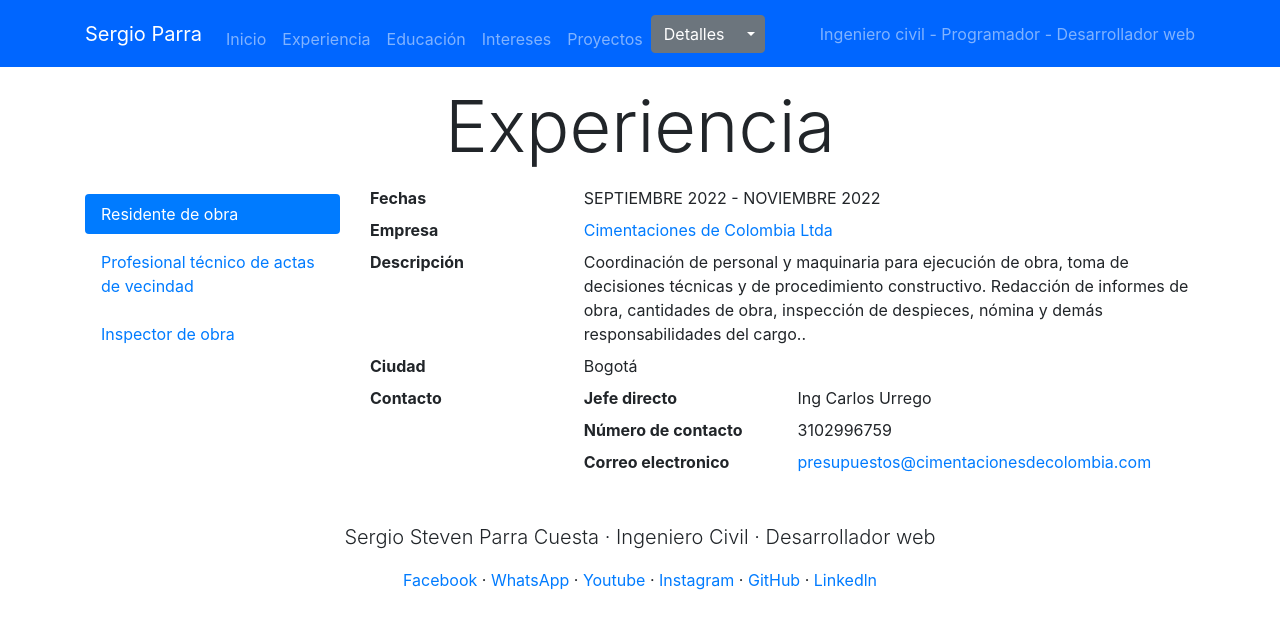
After one commit to SergioParraC/Mi-pagina-web-v3, a Django app: page /experiencia/1 in a window 1280 px wide. The commit adds this page. Shown: the top 629 px of the page. Run offline with Django 3.2, Linux system fonts and the light colour scheme; data comes from the database, SQL or seed files in the repository; some libraries are stand-ins or nearby versions.

Commit message:
Se detalla vista de detalles de empresas, se hace la vista de experiencia con sus detalles

```diff
--- a/gestion_HV/models.py
+++ b/gestion_HV/models.py
@@ -57,17 +57,6 @@ class experiencies(models.Model):
     estudies=models.ManyToManyField(profesional_education, verbose_name="Estudios utilizados") #Relación muchos a muchos entre las experiencias y los estudios realizados
     position_boss=models.CharField(max_length=25, null=True, blank=True)
     boss=models.CharField(max_length=75, null=True, blank=True)
-    def get_start_year(self):
-        return self.start_date.year
-
-    def get_start_month(self):
-        return self.start_date.month
-
-    def get_end_year(self):
-        return self.ending_date.year
-
-    def get_end_month(self):
-        return self.ending_date.month
 
     class Meta:
         verbose_name="Experiencia"
@@ -108,18 +97,6 @@ class projects(models.Model):
     company=models.ForeignKey(companies, on_delete=models.CASCADE, verbose_name="Empresa") #Relación uno a muchos de los proyectos con una sola empresa
     tecnologias=models.ManyToManyField(languages_programing)
 
-    def get_start_year(self):
-        return self.start_date.year
-
-    def get_start_month(self):
-        return self.start_date.month
-
-    def get_end_year(self):
-        return self.ending_date.year
-
-    def get_end_month(self):
-        return self.ending_date.month
-
     class Meta:
         verbose_name="Proyecto"
         verbose_name_plural="Proyectos"
--- a/gestion_HV/views.py
+++ b/gestion_HV/views.py
@@ -1,5 +1,5 @@
 from django.shortcuts import render
-from .models import companies, languages_programing
+from .models import companies, languages_programing, experiencies
 from django.http import HttpResponse
 import inflect
 
@@ -58,18 +58,81 @@ class companies_details(object):
     def web_page(self):
         return companies.objects.values_list('web_page', flat=True).order_by('id')
 
-
-def company(request):
+def company_page(request, id_comp):
     comp=companies_details()
+    p = inflect.engine()
+    cap_id=p.number_to_words(id_comp)
+    capital=cap_id.capitalize()
     data=zip(comp.name(), comp.title(), comp.collapse_number(), comp.legal_rep(), comp.city(), comp.addres(), comp.phone(), comp.email(), comp.web_page())
 
-    return render(request, "companies.html",{"data":data})
+    return render(request, "companies.html",{"data":data,"cap_id":capital})
 
-def test(request):
-    id_num=companies.objects.values_list('id', flat=True).order_by('id')
+class experience_details(object):
+    def position(self):
+        return experiencies.objects.values_list('position', flat=True).order_by('-start_date')
+    def id(self):
+        return experiencies.objects.values_list('id', flat=True).order_by('-start_date')
+    def date(self):
+        select_data_month = {"m": """strftime('%%m', start_date)"""}
+        data_start_month = experiencies.objects.extra(select=select_data_month).values_list('m', flat=True).order_by('-start_date')
+        select_data_year = {"y": """strftime('%%Y', start_date)"""}
+        data_start_year = experiencies.objects.extra(select=select_data_year).values_list('y', flat=True).order_by('-start_date')
+        select_data_month = {"m": """strftime('%%m', ending_date)"""}
+        data_end_month = experiencies.objects.extra(select=select_data_month).values_list('m', flat=True).order_by('-start_date')
+        select_data_year = {"y": """strftime('%%Y', ending_date)"""}
+        data_end_year = experiencies.objects.extra(select=select_data_year).values_list('y', flat=True).order_by('-start_date')
+        data=[]
+        for i in range(len(data_start_month)):
+            j=data_start_month[i]
+            k=data_end_month[i]
+            if data_end_year[i]:
+                data.append(mesesDic[j] + " " + str(data_start_year[i]) + " - " + mesesDic[k] + " " + str(data_end_year[i]))
+            else:
+                data.append(mesesDic[j] + " " + str(data_start_year[i]))
+        return (data)
+    def company(self):
+        data=experiencies.objects.values_list('company', flat=True).order_by('-start_date')
+        data3=[]
+        for i in data:
+            data3.append(companies.objects.get(id=i))
+        return data3
+    def company_id(self):
+        return experiencies.objects.values_list('company', flat=True).order_by('-start_date')
+
+    def description(self):
+        return experiencies.objects.values_list('description', flat=True).order_by('-start_date')
+
+    def contact(self):
+        name = experiencies.objects.values_list('contact', flat=True).order_by('-start_date')
+        boss_post = experiencies.objects.values_list('position_boss', flat=True).order_by('-start_date')
+        data=[]
+        for i in range(len(name)):
+            data.append(boss_post[i] + " " + name[i])
+        return data
+
+    def phone(self):
+        return experiencies.objects.values_list('phone', flat=True).order_by('-start_date')
+
+    def email(self):
+        return experiencies.objects.values_list('email', flat=True).order_by('-start_date')
+
+    def city(self):
+        return experiencies.objects.values_list('city', flat=True).order_by('-start_date')
+
+
+
+def about(request):
+    return render(request, "about.html")
+
+def experiencies_page(request, id_exp):
+    exp_det=experience_details()
+    data_nav=zip(exp_det.id(),exp_det.position())
+    data=zip(exp_det.id(), exp_det.position(), exp_det.date(), exp_det.company(), exp_det.company_id(), exp_det.description(), exp_det.city(), exp_det.contact(), exp_det.phone(), exp_det.email())
+    return render(request, "experiencie.html",{"data_nav":data_nav,"data":data,"id_activate":id_exp})
+
+def test(request, id_comp):
+    comp=companies_details()
     p = inflect.engine()
-    id_text=[]
-    for i in id_num:
-        capital=p.number_to_words(i)
-        id_text.append(capital.capitalize())
-    return HttpResponse(id_text)
+    cap_id=p.number_to_words(id_comp)
+    capital=cap_id.capitalize()
+    return HttpResponse(capital)
--- a/mipagweb_v3/static/styles.css
+++ b/mipagweb_v3/static/styles.css
@@ -1,3 +1,7 @@
+body {
+    position: relative;
+}}
+
 #inicio img{
     max-width: 100%;
 }
--- a/mipagweb_v3/templates/body.html
+++ b/mipagweb_v3/templates/body.html
@@ -21,7 +21,7 @@
     <!-- Inicio de  barra de navegacion -->
 	<nav class="navbar navbar-expand-md navbar-dark navbar-custom sticky-top" id="barra">
 		<div class="container">
-			<a href="#" class="navbar-brand">Sergio Parra</a>
+			<a href="{% url 'index' %}" class="navbar-brand">Sergio Parra</a>
 			<button class="navbar-toggler" type="button" data-toggle="collapse" data-target="#navbar" aria-controls="navbarSupportedContent" aria-expanded="false" aria-label="Toggle navigation">
 				<i class="fa fa-bars fa-lg py-1 text-white"></i>
 			</button>
@@ -49,14 +49,14 @@
                         <span class="visually-hidden"></span>
                     </button>
                     <ul class="dropdown-menu">
-                        <li><a class="dropdown-item" href="#">Empresas</a></li>
-                        <li><a class="dropdown-item" href="#">Educación</a></li>
+                        <li><a class="dropdown-item" href="{% url 'companies' '0' %}">Empresas</a></li>
+                        <li><a class="dropdown-item" href="{% url 'experiences' '0' %}">Experiencia</a></li>
                         <li><a class="dropdown-item" href="#">Proyectos</a></li>
                         <li><hr class="dropdown-divider"></li>
                         <li><a class="dropdown-item" href="#">Acerca de</a></li>
                     </ul>
                 </div>
-				<span class="ml-auto navbar-text">Ingeniero civil - Programador - Diseñador web</span>
+				<span class="ml-auto navbar-text">Ingeniero civil - Programador - Desarrollador web</span>
 			</div>
 
 		</div>
@@ -70,7 +70,7 @@
     <div class="container text-center">
         <div class="row">
             <div class="col">
-                <p class="lead">Sergio Steven Parra Cuesta · Ingeniero Civil · Diseñador web · Cartógrafo</p>
+                <p class="lead">Sergio Steven Parra Cuesta · Ingeniero Civil · Desarrollador web</p>
             </div>
         </div>
         <div class="row">
--- /dev/null
+++ b/mipagweb_v3/templates/experiencie.html
@@ -0,0 +1,58 @@
+{% extends 'body.html' %}
+{% block title %}Acerca de{% endblock  %}
+
+{% block content %}
+
+<div class="container">
+    <h1 class="display-3 mt-3 mb-3 text-center">Experiencia</h1>
+    <div class="row">
+        <div class="col-3">
+          <div class="nav flex-column nav-pills" id="v-pills-tab" role="tablist" aria-orientation="vertical">
+            {% for id, position in data_nav %}
+                <a class="nav-link btn-outline-primary mt-2 {% if id == id_activate %}active{% endif %}" id="v-pills-{{id}}-tab" data-toggle="pill" href="#v-pills-{{id}}" role="tab" aria-controls="v-pills-{{id}}" aria-selected="{% if id == id_activate %}True {% else %}False{% endif %}">{{position}}</a>
+            {% endfor %}
+          </div>
+        </div>
+        <div class="col-9">
+          <div class="tab-content" id="v-pills-tabContent">
+                {% for id, position, date, company, company_id, description, city, contact, phone, email in data %}
+                    <div class="tab-pane fade {% if id == id_activate %}show active{% endif %}" id="v-pills-{{id}}" role="tabpanel" aria-labelledby="v-pills-{{id}}-tab">
+                        <dl class="row">
+                            <dt class="col-sm-3">Fechas</dt>
+                            <dd class="col-sm-9">{{date}}</dd>
+
+                            <dt class="col-sm-3">Empresa</dt>
+                            <dd class="col-sm-9">
+                              <a href="{% url 'companies' company_id %}">{{company}}</a>
+                            </dd>
+
+                            <dt class="col-sm-3">Descripción</dt>
+                            <dd class="col-sm-9">{{description}}.</dd>
+
+                            <dt class="col-sm-3 text-truncate">Ciudad</dt>
+                            <dd class="col-sm-9">{{city}}</dd>
+
+                            <dt class="col-sm-3">Contacto</dt>
+                            <dd class="col-sm-9">
+                                <dl class="row">
+                                    <dt class="col-sm-4">Jefe directo</dt>
+                                    <dd class="col-sm-8">{{contact}}</dd>
+                                    <dt class="col-sm-4">Número de contacto</dt>
+                                    <dd class="col-sm-8">{{phone}}</dd>
+                                    <dt class="col-sm-4">Correo electronico</dt>
+                                    <dd class="col-sm-8"><a href="mailto:{{email}}">{{email}}</a></dd>
+                                </dl>
+                            </dd>
+                          </dl>
+                    </div>
+                {% endfor %}
+          </div>
+        </div>
+      </div>
+
+    </div>
+
+
+</div>
+
+{% endblock %}
--- a/mipagweb_v3/templates/presentation.html
+++ b/mipagweb_v3/templates/presentation.html
@@ -3,10 +3,10 @@
 	<section id="inicio">
 		<div class="container">
             <div class="row">
-                <div class="col-12 col-md-5">
-                    <img src="{% static 'images/profile_pag.jpg' %}" alt="profile_pag">
+                <div class="col-12 col-md-4">
+                    <img class="img-fluid" src="{% static 'images/profile_pag.jpg' %}" alt="profile_pag">
                 </div>
-                <div class="col-12 col-md-7">
+                <div class="col-12 col-md-8">
                     <h1 class="display-2">Sergio Steven</h1>
                     <h1 class="display-3">Parra Cuesta</h1>
                     <h2>BOGOTÁ - COLOMBIA · (+57) 3203633542 · <a href="#">stevenparracuesta@gmail.com</a></h2>
--- a/mipagweb_v3/urls.py
+++ b/mipagweb_v3/urls.py
@@ -20,7 +20,9 @@ from gestion_HV import views
 
 urlpatterns = [
     path('admin/', admin.site.urls),
-    path('inicio/', inicio),
-    path('companies/',views.company),
-    path('test/',views.test)
+    path('inicio/', inicio, name="index"),
+    path('companies/<int:id_comp>',views.company_page, name='companies'),
+    path('test/<int:id_comp>',views.test),
+    path('acerca-de/', views.about),
+    path('experiencia/<int:id_exp>',views.experiencies_page, name='experiences')
 ]
```
Also changed, not shown: mipagweb_v3/templates/about.html (added, +39 -0 lines), mipagweb_v3/templates/companies.html (+4 -5 lines), mipagweb_v3/templates/index.html (+15 -11 lines), mipagweb_v3/views.py (+6 -1 lines), mipagweb_v3/static/images/DDBB_HV.png (added).
